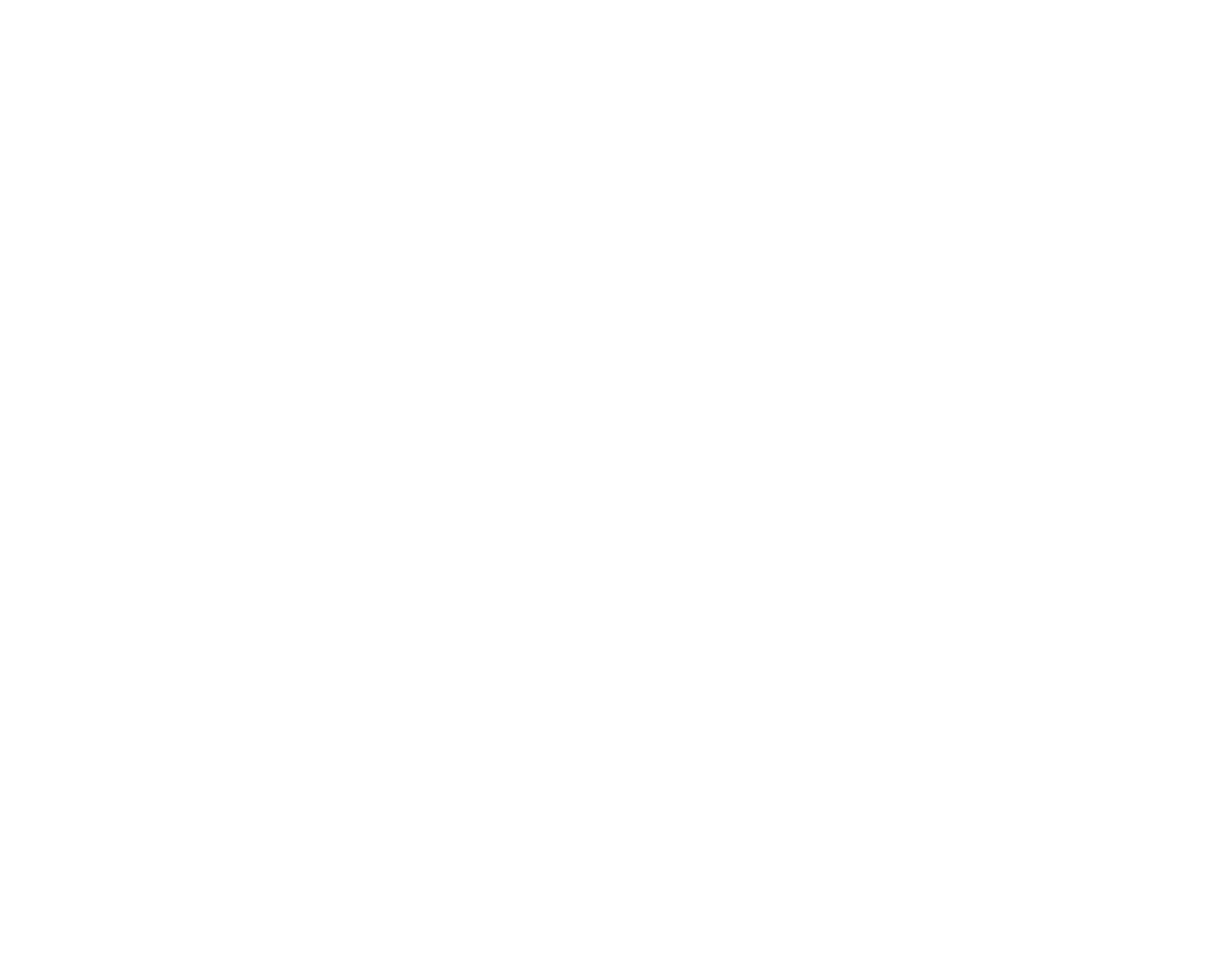
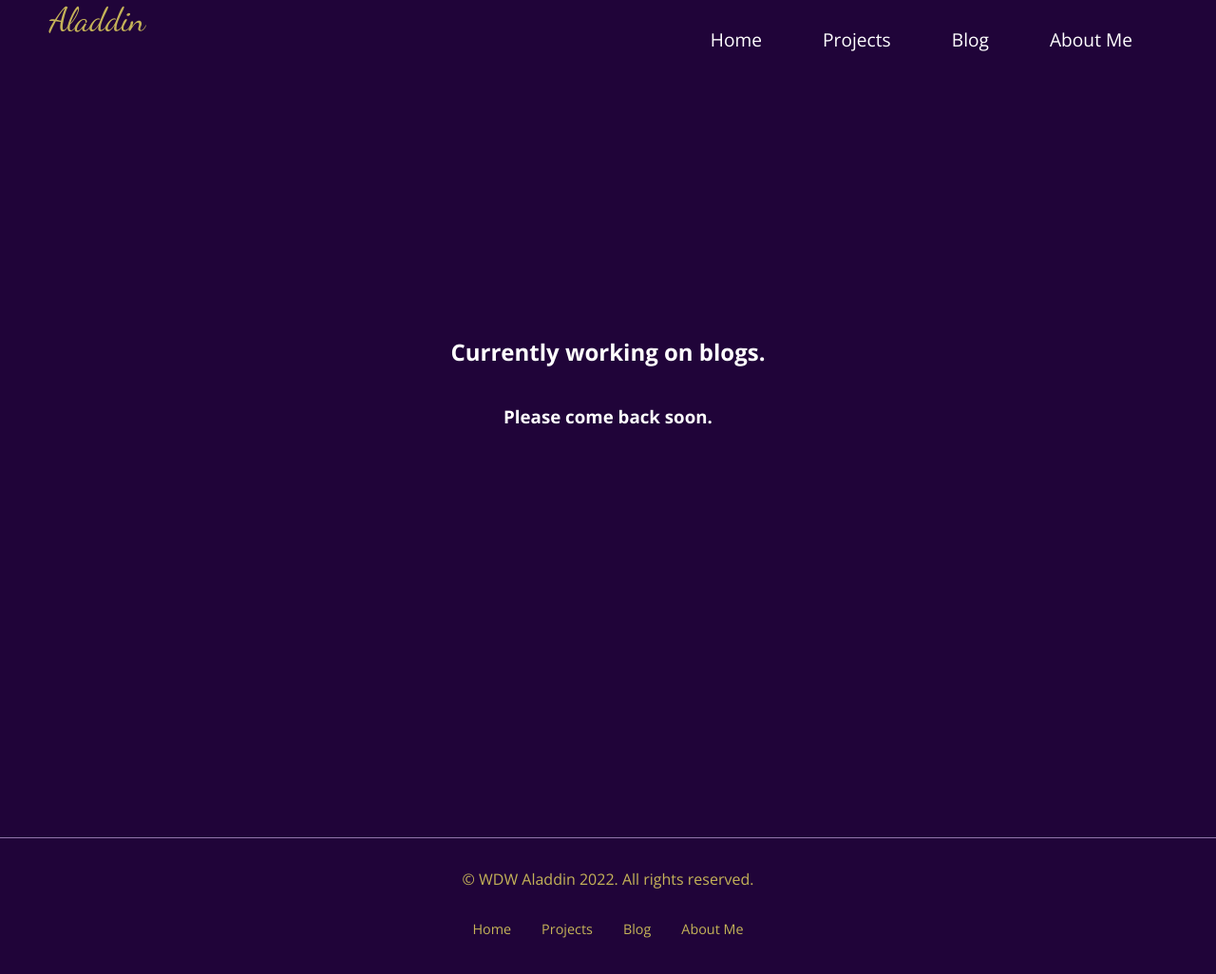
Before and after one commit to CSF2223/studentportfolio-MakaylaConstanti, a plain HTML site: page blog.html in a window 1280 px wide. Shown: the whole page at 95% size. Before the commit the page ends 800 px from the top, so only its background shows below. Drawn offline with nearby package versions, Linux system fonts and the light colour scheme.

Commit message:
completed 4.10 tomarrow will fix icons for projects

```diff
--- a/aboutMe.html
+++ b/aboutMe.html
@@ -0,0 +1,63 @@
+<!DOCTYPE html>
+<html lang="en">
+
+<head>
+    <meta charset="UTF-8">
+    <meta name="viewport" content="width=device-width, initial-scale=1.0">
+    <meta http-equiv="X-UA-Compatible" content="ie=edge">
+    <link rel="stylesheet" href="style.css" type="text/css" />
+    <link rel="stylesheet" href="nav.css" type="text/css" />
+
+    <title>About Me</title>
+</head>
+
+<body>
+
+    <!-- Navigation Menu -->
+    <nav class="navbar">
+        <!-- logo -->
+        <div class="logo">Aladdin</div>
+        <!-- hamburger toggle -->
+        <a href="#" class="toggle-button">
+            <span class="bar"></span>
+            <span class="bar"></span>
+            <span class="bar"></span>
+        </a>
+        <!-- page navigation links -->
+        <div class="navbar-links">
+            <ul>
+                <li><a href="index.html">Home</a></li>
+                <li><a href="projects.html">Projects</a></li>
+                <li><a href="blog.html">Blog</a></li>
+                <li><a href="aboutMe.html">About Me</a></li>
+            </ul> <!-- close ul list -->
+        </div> <!-- close navbar links class -->
+    </nav> <!-- close nav bar class -->
+
+
+ <section class="filler">
+     <h1>To be completed by students.</h1>
+     <h3>On their personal student portfolio.</h3>
+ </section>
+
+
+
+    <footer>
+        <p class="copyright">&copy; WDW Aladdin 2022. All rights reserved.</p>
+        <ul class="bottomNav">
+        <li><a href="index.html">Home</a></li>
+        <li class="divider"></li>
+        <li><a href="projects.html">Projects</a></li>
+        <li class="divider"></li>
+         <li><a href="blog.html">Blog</a></li>
+        <li class="divider"></li>
+         <li><a href="aboutMe.html">About Me</a></li>
+        </ul>
+    </footer>
+
+
+
+    <script type="text/javascript" src="script.js"></script>
+</body>
+
+</html>
--- a/blog.html
+++ b/blog.html
@@ -0,0 +1,61 @@
+<!DOCTYPE html>
+<html lang="en">
+
+<head>
+    <meta charset="UTF-8">
+    <meta name="viewport" content="width=device-width, initial-scale=1.0">
+    <meta http-equiv="X-UA-Compatible" content="ie=edge">
+    <link rel="stylesheet" href="style.css" type="text/css" />
+    <link rel="stylesheet" href="nav.css" type="text/css" />
+
+    <title>Aladdin's Blog</title>
+</head>
+
+<body>
+
+    <!-- Navigation Menu -->
+    <nav class="navbar">
+        <!-- logo -->
+        <div class="logo">Aladdin</div>
+        <!-- hamburger toggle -->
+        <a href="#" class="toggle-button">
+            <span class="bar"></span>
+            <span class="bar"></span>
+            <span class="bar"></span>
+        </a>
+        <!-- page navigation links -->
+        <div class="navbar-links">
+            <ul>
+                <li><a href="index.html">Home</a></li>
+                <li><a href="projects.html">Projects</a></li>
+                <li><a href="blog.html">Blog</a></li>
+                <li><a href="aboutMe.html">About Me</a></li>
+            </ul> <!-- close ul list -->
+        </div> <!-- close navbar links class -->
+    </nav> <!-- close nav bar class -->
+
+
+ <section class="filler">
+     <h1>Currently working on blogs.</h1>
+     <h3>Please come back soon.</h3>
+ </section>
+
+    <footer>
+        <p class="copyright">&copy; WDW Aladdin 2022. All rights reserved.</p>
+        <ul class="bottomNav">
+        <li><a href="index.html">Home</a></li>
+        <li class="divider"></li>
+        <li><a href="projects.html">Projects</a></li>
+        <li class="divider"></li>
+         <li><a href="blog.html">Blog</a></li>
+        <li class="divider"></li>
+         <li><a href="aboutMe.html">About Me</a></li>
+        </ul>
+    </footer>
+
+
+
+    <script type="text/javascript" src="script.js"></script>
+</body>
+
+</html>
--- a/style.css
+++ b/style.css
@@ -159,9 +159,14 @@ body {
            display: block;
        }
 
-
-
-
+         .filler {
+           display: flex;
+           flex-direction: column;
+           justify-content: center;
+           align-items: center;
+           margin: 0;
+           height: 80vh;
+      }
 
 @media (min-width: 800px) {
     .hero {
```
Also changed, not shown: index.html (+1 -1 lines), projects.html (+17 -1 lines).
